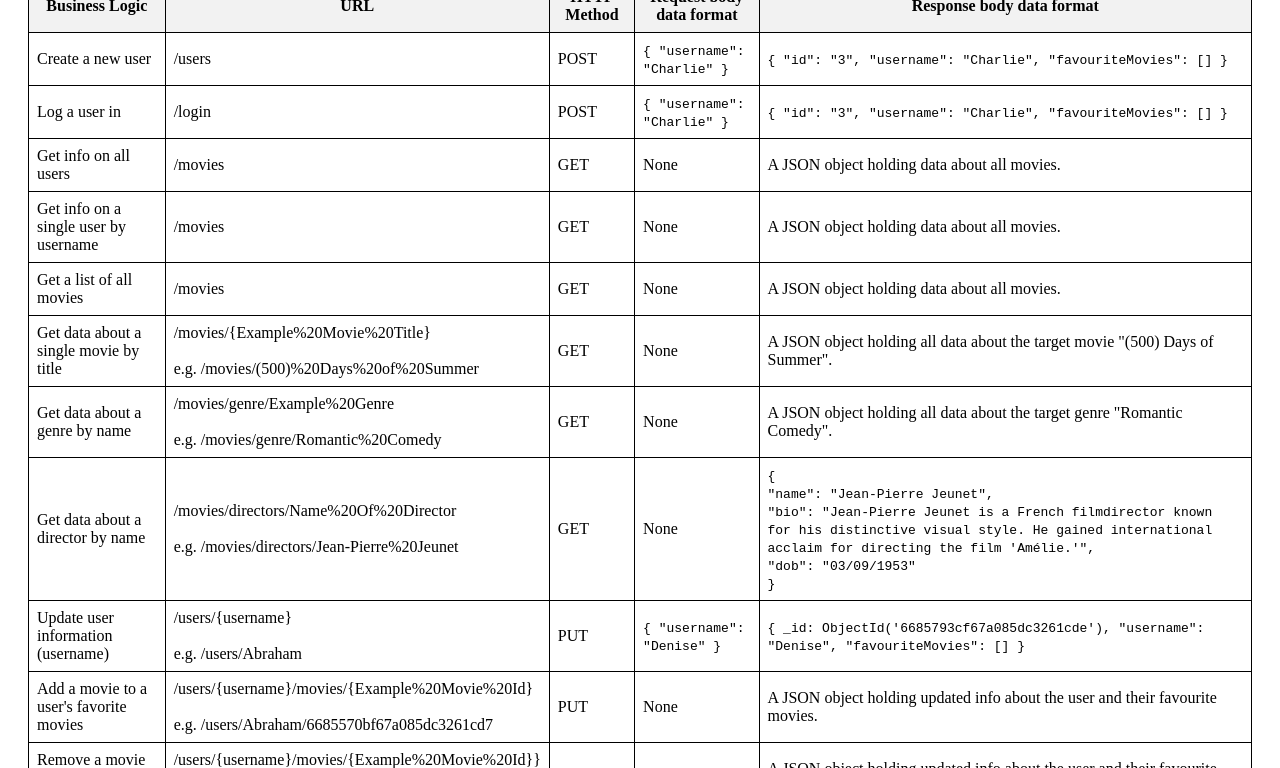
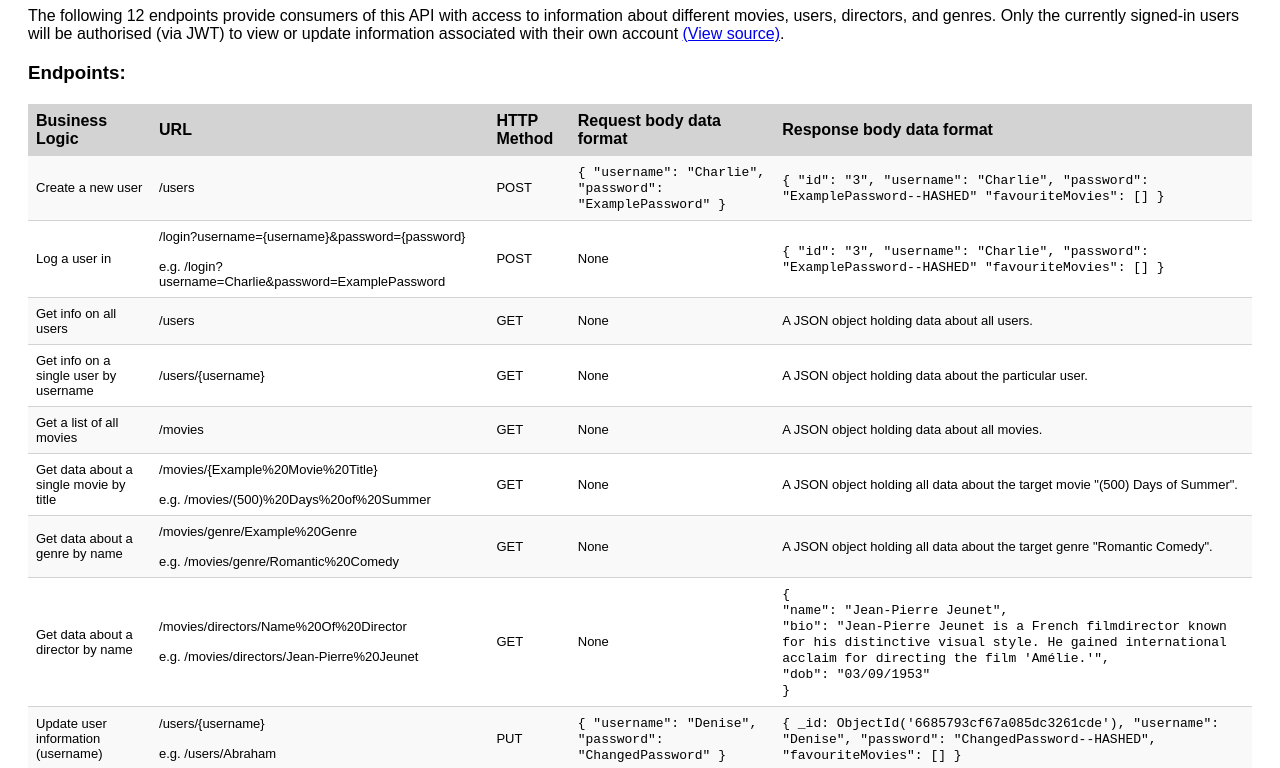
Before and after one commit to NIER-BIAN/myFlix-backend, a website: page public/documentation.html in a window 1280 px wide. Shown: the part 101-869 px from the top of the page. Drawn offline with Linux system fonts and the light colour scheme.

```diff
--- /dev/null
+++ b/public/documentation.css
@@ -0,0 +1,38 @@
+*html {
+    box-sizing: border-box;
+}
+
+body {
+    font-family: Arial, sans-serif;
+    padding: 20px;
+}
+h1 {
+    text-align: center;
+}
+
+table {
+    border-collapse: collapse;
+    margin-top: 20px;
+}
+table, th, td {
+    padding: 8px;
+    text-align: left;
+}
+
+th {
+    background-color: lightgrey;
+}
+
+td {
+    border-bottom: 1px solid lightgrey;
+    font-size: 13px;
+}
+
+
+tr:nth-child(even) {
+    background-color: #f9f9f9;
+}
+
+tr:hover {
+    background-color: #f1f1f1;
+}
--- a/public/documentation.html
+++ b/public/documentation.html
@@ -2,26 +2,20 @@
 <html>
   <head>
 
+    <link rel="stylesheet" type="text/css" href="documentation.css">
     <title>API Documentation</title>
-
-    <style>
-      table {
-          border-collapse: collapse;
-      }
-      table, th, td {
-	  border: 1px solid black;
-          padding: 8px;
-	  margin: 0 20px 0 20px;
-      }
-      th {
-          background-color: #f2f2f2;
-      }
-    </style>
 
   </head>
 
   <body>
-    <h1>API Documentation</h1>
+
+    <h1>MyFlix Backend API Documentation</h1>
+
+    <p>The following 12 endpoints provide consumers of this API with access to information about different movies, users, directors, and genres. Only the currently signed-in users will be authorised (via JWT) to view or update information associated with their own account <a href="https://github.com/NIER-BIAN/myFlix-backend" target="_blank">(View source)</a>.</p>
+
+
+    <h3>Endpoints:</h3>
+
     <table>
         <tr>
             <th>Business Logic</th>
@@ -37,7 +31,8 @@
             <td>
 	      <code>
 		{
-		"username": "Charlie"
+		"username": "Charlie",
+		"password": "ExamplePassword"
 		}
 	      </code>
             </td>
@@ -46,6 +41,7 @@
 		{
 		"id": "3",
 		"username": "Charlie",
+		"password": "ExamplePassword--HASHED"
 		"favouriteMovies": []
 		}
 	      </code>
@@ -53,20 +49,17 @@
 	</tr>
         <tr>
             <td>Log a user in</td>
-            <td>/login</td>
+            <td>
+	      /login?username={username}&password={password}<br/><br/>
+	      e.g. /login?username=Charlie&password=ExamplePassword</td>
             <td>POST</td>
-            <td>
-	      <code>
-		{
-		"username": "Charlie"
-		}
-	      </code>
-            </td>
+            <td>None</td>
             <td>
               <code>
 		{
 		"id": "3",
 		"username": "Charlie",
+		"password": "ExamplePassword--HASHED"
 		"favouriteMovies": []
 		}
 	      </code>
@@ -74,17 +67,17 @@
 	</tr>
 	<tr>
             <td>Get info on all users</td>
-            <td>/movies</td>
+            <td>/users</td>
             <td>GET</td>
             <td>None</td>
-            <td>A JSON object holding data about all movies.</td>
+            <td>A JSON object holding data about all users.</td>
         </tr>
 	<tr>
             <td>Get info on a single user by username</td>
-            <td>/movies</td>
+            <td>/users/{username}</td>
             <td>GET</td>
             <td>None</td>
-            <td>A JSON object holding data about all movies.</td>
+            <td>A JSON object holding data about the particular user.</td>
         </tr>
         <tr>
             <td>Get a list of all movies</td>
@@ -143,7 +136,8 @@
             <td>
 	      <code>
 		{
-		"username": "Denise"
+		"username": "Denise",
+		"password": "ChangedPassword"
 		}
 	      </code>
             </td>
@@ -152,6 +146,7 @@
 		{
 		_id: ObjectId('6685793cf67a085dc3261cde'),
 		"username": "Denise",
+		"password": "ChangedPassword--HASHED",
 		"favouriteMovies": []
 		}
 	      </code>
```
Also changed, not shown: index.js (+4 -9 lines).
